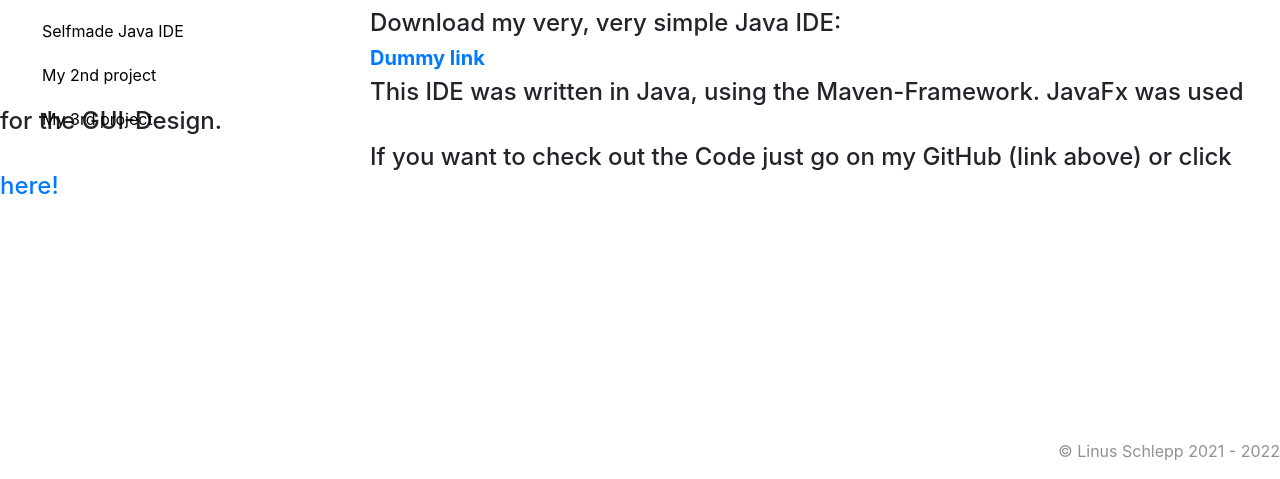
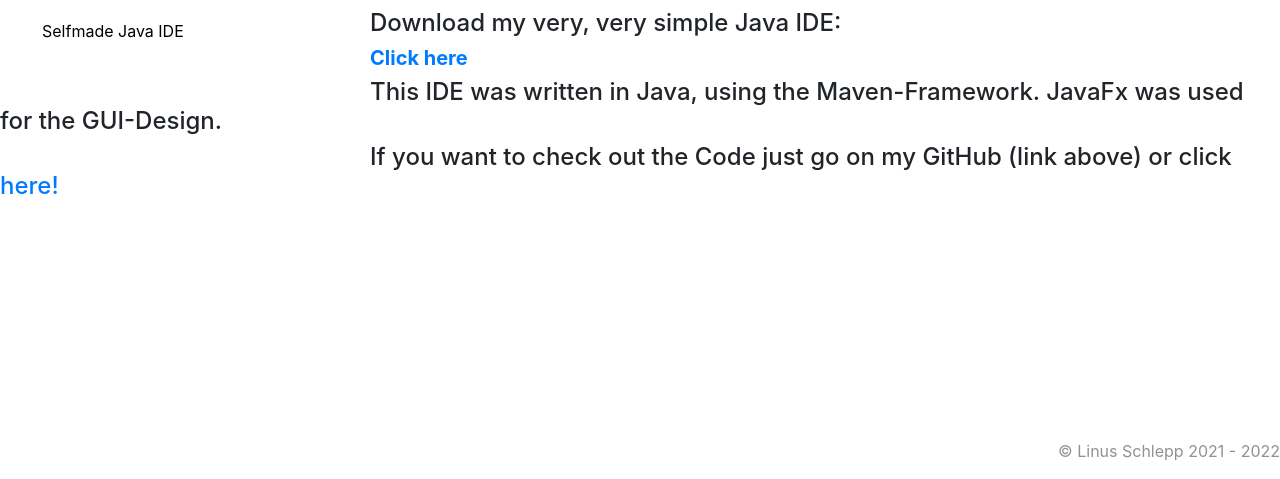
Before and after one commit to linusschlepp/_Website_, a Flask app: page /firstproject in a window 1280 px wide. Shown: the part 321-800 px from the top of the page. Run offline with Flask 2, Linux system fonts and the light colour scheme; parts of the project's set-up code (start-up, migrations or seed data) failed here and were passed over; some libraries are stand-ins or nearby versions.

Commit message:
Did some refactoring and changes the layout a bit

```diff
--- a/app.py
+++ b/app.py
@@ -8,8 +8,8 @@ import requests
 from imdb import IMDb, IMDbError
 from forms import ContactForm
 from flask_mail import Mail, Message
+from config import *
 
-import forms
 
 app = Flask(__name__)
 app.secret_key = 'secretKey'
@@ -20,8 +20,8 @@ app.config['UPLOAD_FOLDER'] = PIC_FOLDER
 app.config['MAX_CONTENT_LENGTH'] = 25 * 25
 app.config['MAIL_SERVER']='smtp.gmail.com'
 app.config['MAIL_PORT'] = 465
-app.config['MAIL_USERNAME'] = 'mailwebsitetest1234@gmail.com'
-app.config['MAIL_PASSWORD'] = 'mail_test123'
+app.config['MAIL_USERNAME'] = SEND_MAIL
+app.config['MAIL_PASSWORD'] = PASSWORD_MAIL
 app.config['MAIL_USE_TLS'] = False
 app.config['MAIL_USE_SSL'] = True
 
@@ -46,10 +46,8 @@ def currentprojects():
 
 @app.route('/music')
 def music():
-    lz_uri = 'spotify:playlist:7h2gqVHoUaaI5eHUvfU4OG'
-
     spotify = spotipy.Spotify(client_credentials_manager=SpotifyClientCredentials())
-    results = spotify.user_playlist_tracks('linusmo.94', lz_uri)
+    results = spotify.user_playlist_tracks(SPOTIFY_NAME, PLAYLIST_URI)
     tracks = results['items']
 
     return render_template('music.html', tracks=tracks)
@@ -57,9 +55,8 @@ def music():
 
 @app.route('/books')
 def books():
-    apikey = 'AIzaSyDmmgT3_9SQuwHFoOQ5XCYSvWHz-wQbLVY'
     response = requests.get(
-        'https://www.googleapis.com/books/v1/users/115945058972361383352/bookshelves/1001/volumes?key=AIzaSyDmmgT3_9SQuwHFoOQ5XCYSvWHz-wQbLVY')
+        'https://www.googleapis.com/books/v1/users/115945058972361383352/bookshelves/1001/volumes?key='+API_KEY_BOOKS)
     data = json.loads(response.text)
     return render_template('books.html', response=data)
 
@@ -78,8 +75,6 @@ def contactme():
         name = request.form['name']
         message = request.form['message']
         subject = request.form['subject']
-        print(name)
-        print(message)
         send_mail(subject=subject, message=message)
         return render_template('thankyou.html')
     else:
@@ -89,7 +84,7 @@ def contactme():
 
 @app.route('/')
 def send_mail(subject, message):
-    msg = Message(subject, sender='mailwebsitetest1234@gmail.com', recipients=['mailwebsiterecipent@gmail.com'])
+    msg = Message(subject, sender=SEND_MAIL, recipients=[REC_MAIL])
     msg.body = message
     mail.send(msg)
     return 'Sent'
@@ -101,21 +96,14 @@ def showfirstproject():
 @app.route('/movies')
 def movies():
     try:
-        movie_titles = {'Trainspotting', 'No Country for old man', 'Batman The Dark Knight', 'Hereditary',
-                        'Blair witch Project', 'American History X', 'The big short', 'The wolf of Wallstreet',
+        movie_titles = { 'No Country for old man', 'Batman The Dark Knight',
+                         'The big short', 'The wolf of Wallstreet',
                         'Dunkirk'}
         ia = IMDb()
         movies = []
         for m in movie_titles:
             movie = ia.search_movie(m)
             movies.append(movie[0])
-        #     mo = movie[0]
-        #     print(ia.get_movie(mo.movieID).get('plot'))
-        #
-        # movie = ia.search_movie('Blair Witch Project')
-        # movie_test = ia.get_movie(movie[0].movieID)
-        # print(movie_test.get('plot'))
-        # print(movie[0].keys())
         return render_template('movies.html', movies=movies, ia=ia)
 
     except TypeError as e:
--- a/static/styles.css
+++ b/static/styles/styles.css
@@ -78,18 +78,6 @@
 
 .style_movies *{
     color: transparent;
-
-
-}
-
-
-.test{
-opacity: 1;
-}
-
-.fade{
-
-
 
 }
 
--- a/templates/aboutme.html
+++ b/templates/aboutme.html
@@ -2,7 +2,7 @@
 {% block content %}
     <head>
         <title>Stuff about me</title>
-        <link rel="stylesheet" href="{{ url_for('.static', filename='styles.css') }}">
+        <link rel="stylesheet" href="{{ url_for('.static', filename='styles/styles.css') }}">
     </head>
     <meta name="viewport" content="width=device-width, initial-scale=1">
     <body>
--- a/templates/base.html
+++ b/templates/base.html
@@ -2,7 +2,7 @@
     <link rel="stylesheet" href="https://stackpath.bootstrapcdn.com/bootstrap/4.3.1/css/bootstrap.min.css"
           integrity="sha384-ggOyR0iXCbMQv3Xipma34MD+dH/1fQ784/j6cY/iJTQUOhcWr7x9JvoRxT2MZw1T" crossorigin="anonymous">
     <head>
-        <link rel="stylesheet" href="{{ url_for('.static', filename='styles.css') }}">
+        <link rel="stylesheet" href="{{ url_for('.static', filename='styles/styles.css') }}">
     </head>
 
     <div id="watermark">
--- a/templates/contactme.html
+++ b/templates/contactme.html
@@ -1,7 +1,7 @@
 {% extends 'base.html' %}
 {% block content %}
     <head>
-    <link rel="stylesheet" href="{{url_for('.static', filename='styles.css')}}">
+    <link rel="stylesheet" href="{{url_for('.static', filename='styles/styles.css')}}">
     <title>Contact me!</title>
 
     </head>
--- a/templates/currentproject.html
+++ b/templates/currentproject.html
@@ -1,7 +1,7 @@
 {% extends 'base.html' %}
 {% block content %}
 
-    <link rel="stylesheet" href="{{ url_for('.static', filename='styles.css') }}">
+    <link rel="stylesheet" href="{{ url_for('.static', filename='styles/styles.css') }}">
     <title>
         My Projects
     </title>
@@ -15,14 +15,12 @@
         <br>
         <h4 style="text-align: center; border-style: solid; padding: 10px; border-color: black">You are on my website,
             aren't you? So, you are checking out one of my projects
-            right now ,<u>Congratulations!</u>
+            right now!
             This website was built by me, using the Python-WebApplicationFramework "Flask". </h4>
         <br>
         <div class="vertical-menu">
             <h2 style="margin-left: 16px">My projects: </h2>
             <a href="/firstproject">Selfmade Java IDE</a>
-            <a href="/firstproject">My 2nd project</a>
-            <a href="/firstproject">My 3rd project</a>
         </div>
     </div>
 {% endblock %}
--- a/templates/projectjava.html
+++ b/templates/projectjava.html
@@ -1,7 +1,7 @@
 {% extends 'currentproject.html' %}
 
 
- <link rel="stylesheet" href="{{url_for('.static', filename='styles.css')}}">
+ <link rel="stylesheet" href="{{url_for('.static', filename='styles/styles.css')}}">
 {% block footer %}
     <head>
     <link rel="stylesheet" href="https://unpkg.com/aos@next/dist/aos.css"/>
@@ -11,9 +11,9 @@
 
     <div style="text-indent:  370px">
     <div class="style_projects" data-aos="fade-left">
-        <h2 style="font-weight: bold; font-style: italic"><span><u>1st Project: Selfmade Java IDE</u></span></h2>
+        <h2 style="font-weight: bold; font-style: italic"><span><u>Selfmade Java IDE</u></span></h2>
         <h4><span>Download my very, very simple Java IDE:</span></h4>
-        <h5><span><a style="font-weight: bold" target=_blank" href="https://www.google.com/">Dummy link</a></span></h5>
+        <h5><span><a style="font-weight: bold" target=_blank" href="https://www.google.com/">Click here</a></span></h5>
         <h4><span>This IDE was written in Java, using the Maven-Framework. JavaFx was used for the GUI-Design.</span></h4>
         <h4><span>If you want to check out the Code just go on my  GitHub (link above) or click <a href="https://github.com/linusschlepp/IDE_" target="_blank"> here!</a></span></h4>
    </div>
```
Also changed, not shown: templates/books.html (+10 -34 lines), templates/movies.html (+5 -2 lines), templates/music.html (+7 -2 lines), 1 other file.
